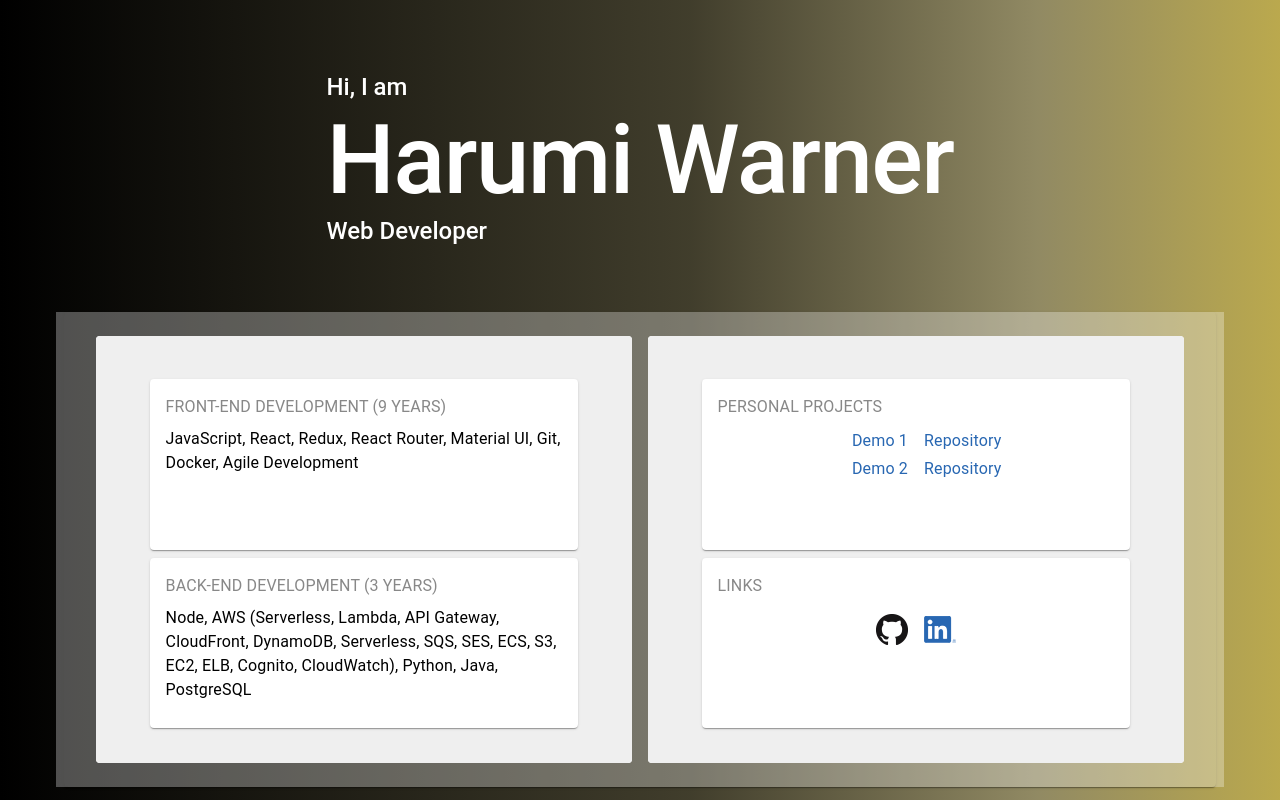
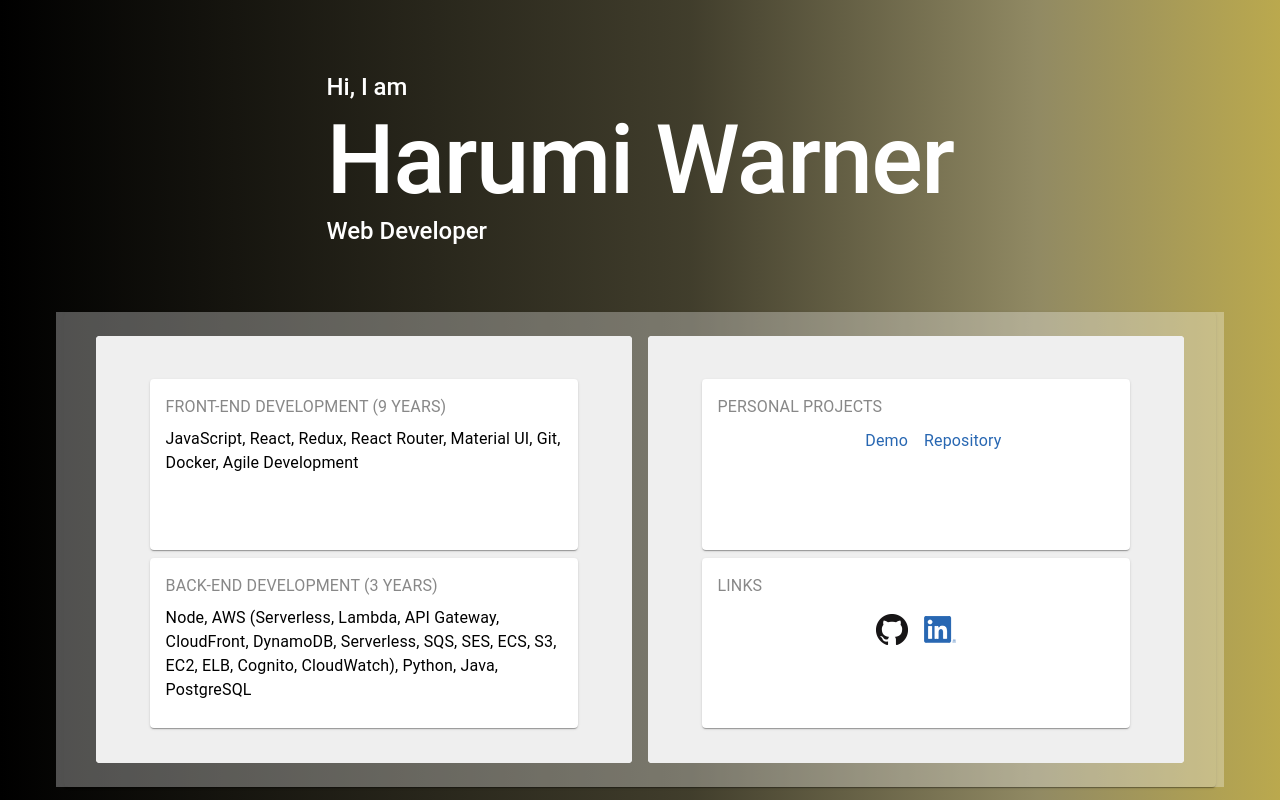
Before and after one commit to Rumi-W/portfolio-v2, a React (Create React App) app: page / in a window 1280 px wide. Built offline with nearby package versions, Linux system fonts and the light colour scheme.

Commit message:
Update contents.

```diff
--- a/src/component/cardContentsConfig.js
+++ b/src/component/cardContentsConfig.js
@@ -38,16 +38,16 @@ export const contents = [
                 title: 'Personal projects',
                 content: '',
                 linksRepo: [
-                    {
-                        id: 'repo-1',
-                        proj: 'Demo 1',
-                        projUrl: 'https://rumi-w.github.io/build-a-burger/',
-                        repo: 'Repository',
-                        repoUrl: 'https://github.com/Rumi-W/build-a-burger'
-                    },
+                    // {
+                    //     id: 'repo-1',
+                    //     proj: 'Demo 1',
+                    //     projUrl: 'https://rumi-w.github.io/build-a-burger/',
+                    //     repo: 'Repository',
+                    //     repoUrl: 'https://github.com/Rumi-W/build-a-burger'
+                    // },
                     {
                         id: 'repo-2',
-                        proj: 'Demo 2',
+                        proj: 'Demo',
                         projUrl: 'https://rumi-w.github.io/list-albums/',
                         repo: 'Repository',
                         repoUrl: 'https://github.com/Rumi-W/list-albums'
```
